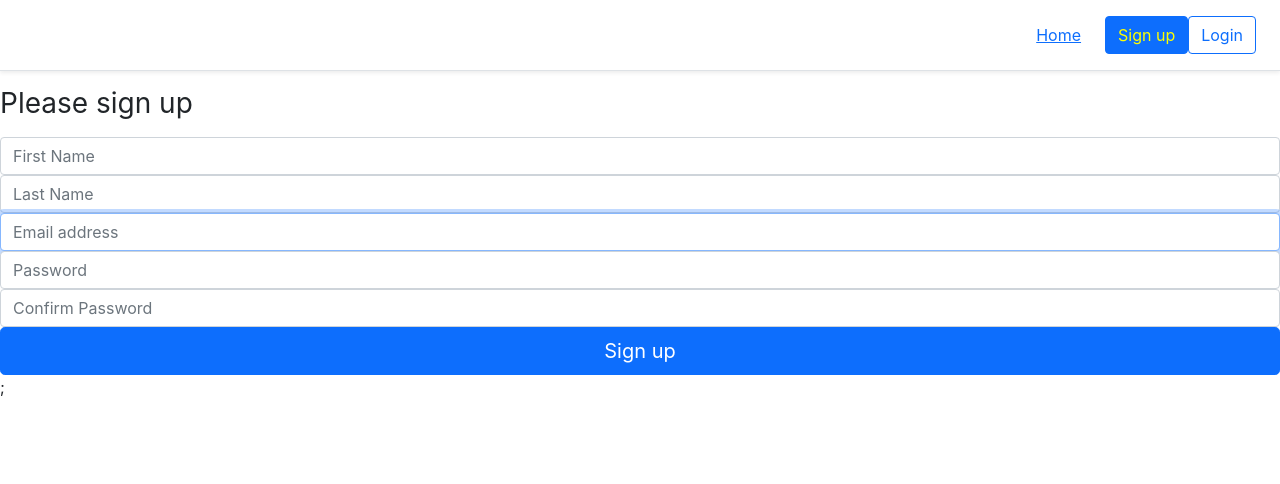
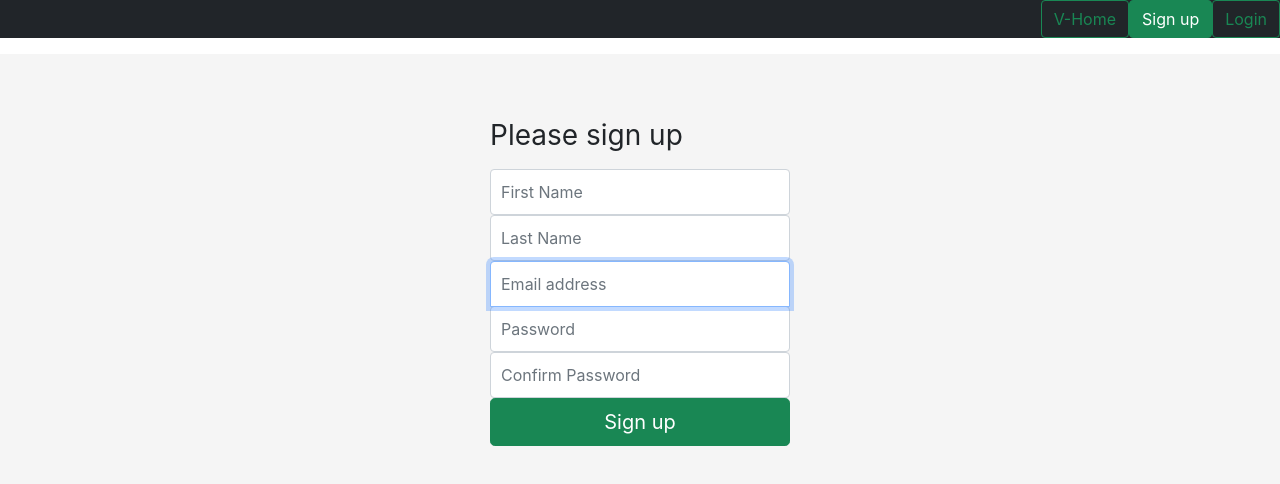
Before and after one commit to deaundrep/V-Project-, a React (Create React App) app in the folder v-frontend/: page /sign-up in a window 1280 px wide. Shown: the top 484 px of the page. Built offline with nearby package versions, Linux system fonts and the light colour scheme.

Commit message:
fixed login

```diff
--- a/v-frontend/src/component/AuthVHome/AuthVHome.js
+++ b/v-frontend/src/component/AuthVHome/AuthVHome.js
@@ -3,6 +3,8 @@ import { Link } from "react-router-dom";
 import axios from "axios";
 const CancelToken = axios.CancelToken;
 const source = CancelToken.source();
+const recipeID = "7902536d";
+const recipeKey = "35a44083dfc972140e0e16dd7a6d8388";
 
 export class AuthVHome extends Component {
     constructor(props) {
@@ -13,29 +15,23 @@ export class AuthVHome extends Component {
             isLoading: false,
             isError: false,
             errorMessage: "",
+            onlyVegan: false
         };
     }
+
     async componentDidMount() {
-        let randomTitle = ["vegan", "veggie", "vegetarian ", "vegetable"];
+        let randomTitle = ["vegan", "veggie"];
         let randomSelectedTitle = Math.floor(Math.random() * randomTitle.length);
         this.setState({
             isLoading: true,
         });
+
         try {
-            let vData = await axios.get(
-                `https://www.edamam.com//?apikey=b90a2f8b3a1bcb7ba21d19d4c285f715
-&s=${randomTitle[randomSelectedTitle]}`,
-                {
-                    cancelToken: source.token,
-                }
-            );
-            this.setState({
-                vArray: vData.data.Search,
-                isLoading: false,
-                vInput: "",
-            });
+            let vData = `https://api.edamam.com/search?q=${this.state.vInput}&app_id=${recipeID}&app_key=${recipeKey}&health=vegetarian`;
+            let payload = await axios.get(vData);
+            console.log(payload);
         } catch (e) {
-            console.log(e);
+            console.error(e);
         }
     }
     componentWillUnmount() {
@@ -63,10 +59,9 @@ export class AuthVHome extends Component {
             isLoading: true,
         });
         try {
-            let vData = await axios.get(
-                `https://www.edamam.com//?apikey=b90a2f8b3a1bcb7ba21d19d4c285f715
-&s=${this.state.vInput}`
-            );
+            let vData = `https://api.edamam.com/search?q=${this.state.vInput}&app_id=${recipeID}&app_key=${recipeKey}`;
+            let payload = await axios.get(vData);
+            console.log(payload);
             if (vData.data?.Response === "False") {
                 this.setState({
                     isLoading: false,
@@ -97,8 +92,7 @@ export class AuthVHome extends Component {
             });
             try {
                 let vData = await axios.get(
-                    `https://www.edamam.com//?apikey=b90a2f8b3a1bcb7ba21d19d4c285f715
-&s=${this.state.vInput}`
+                    `https://api.edamam.com/search?q=&app_id=${recipeID}&app_key=${recipeKey}${this.state.vInput}`
                 );
                 if (vData.data?.Response === "False") {
                     this.setState({
@@ -147,7 +141,7 @@ export class AuthVHome extends Component {
             <div style={{ marginTop: 50, textAlign: "center" }}>
                 <input
                     style={{ width: 450 }}
-                    name="VInput"
+                    name="vInput"
                     value={this.state.vInput}
                     onChange={this.handleVInput}
                     onKeyPress={this.handleSearchOnEnter}
@@ -165,7 +159,7 @@ export class AuthVHome extends Component {
                     )}
                 </div>
                 {this.state.isLoading ? (
-                    <div>...Loading</div>
+                    <div>knn</div>
                 ) : (
                         <div className="row">{this.showVArrayList()}</div>
                     )}
--- a/v-frontend/src/component/Login/Login.js
+++ b/v-frontend/src/component/Login/Login.js
@@ -3,6 +3,8 @@ import axios from "axios";
 import { toast } from "react-toastify";
 import jwtDecode from "jwt-decode";
 import { checkIsUserLoggedIn } from "../lib/helper";
+import "./Login.css"
+
 
 export class Login extends Component {
     state = {
@@ -56,13 +58,14 @@ export class Login extends Component {
     render() {
         const { email, password } = this.state;
         return (
-            <div className="form-body">
-                <main className="form-signin">
+            <div className=" text-center">
+                <main className=" form-signin">
                     <form onSubmit={this.handleLoginSubmit}>
+                    <img class="mb-4" src="https://manfonhealth.files.wordpress.com/2013/01/nutrition.jpg" alt="300" width="300" height="300"></img>
                         <h1 className="h3 mb-3 fw-normal">Please login</h1>
 
-                <label htmlFor="inputEmail" className="visually-hidden">
-                Email address
+                <label htmlFor="inputEmail" className=" form-floating"  >
+                Email address:
                 </label>
         <input
             type="email"
@@ -77,11 +80,10 @@ export class Login extends Component {
 
             />
 
-        <label htmlFor="inputPassword" className="visually-hidden">
-            Password
+        <label htmlFor="inputPassword" className="form-floating">
+            Password:
             </label>
                         <input
-                            //type="password"
                             type="text"
                             id="inputPassword"
                             className="form-control"
@@ -91,11 +93,13 @@ export class Login extends Component {
                             value={password}
                             onChange={this.handleLogin}
                         />
-                        <button className="w-100 btn btn-lg btn-primary" type="submit">
+                        <button className="w-100 btn btn-lg btn-success" type="submit">
                             Login
             </button>
+
                     </form>
                 </main>
+
             </div>
         );
     }
--- a/v-frontend/src/component/Navbar/Navbar.css
+++ b/v-frontend/src/component/Navbar/Navbar.css
@@ -4,6 +4,8 @@ max-width: 960px;
 
 .pricing-header {
 max-width: 700px;
+color: black;
+
 }
 
 .active-class-style {
--- a/v-frontend/src/component/Navbar/Navbar.js
+++ b/v-frontend/src/component/Navbar/Navbar.js
@@ -5,34 +5,35 @@ import "./Navbar.css";
 
 function Navbar(props) {
     return (
-        <header className="d-flex flex-column flex-md-row align-items-center p-3 px-md-4 mb-3 bg-body border-bottom shadow-sm">
+        <header className="d-flex flex-column flex-md-row align-items-center p- px-md-0 mb-3 bg-dark" >
             <p className="h5 my-0 me-md-auto fw-normal">
                 <Link to="/">
                     <i className="fas fa-film"></i>
                 </Link>
             </p>
-            <nav className="my-2 my-md-0 me-md-3">
+            <nav className="my-2 my-md-0 me-md-0">
                 <NavLink
                     exact
-                    className="p-2"
+                    className="btn btn-outline-success"
+                    activeStyle={{ color: "green" }}
                     activeClassName="active-class-style"
                     to={props.user ? "/v-home" : "/home"}
                 >
-                    {props.user ? "V Search " : "Home"}
+                    {props.user ? "V-Search 🌱🍏🌱" : "V-Home"}
                 </NavLink>
             </nav>
             {props.user ? (
                 <>
 
                     <NavLink
-                        className="btn btn-outline-primary"
-                        activeStyle={{ color: "yellow" }}
+                        className="btn btn-outline-success"
+                        activeStyle={{ color: "white" }}
                         to="/profile"
                     >
                         {props.user.email}
                     </NavLink>
                     <Link
-                        className="btn btn-outline-primary"
+                        className="btn btn-outline-success"
                         to="/login"
                         onClick={props.handleUserLogout}
                     >
@@ -42,15 +43,15 @@ function Navbar(props) {
             ) : (
                     <>
                         <NavLink
-                            className="btn btn-outline-primary"
-                            activeStyle={{ color: "yellow" }}
+                            className="btn btn-outline-success"
+                            activeStyle={{ color: "white" }}
                             to="/sign-up"
                         >
                             Sign up
                 </NavLink>
                         <NavLink
-                            className="btn btn-outline-primary"
-                            activeStyle={{ color: "yellow" }}
+                            className="btn btn-outline-success"
+                            activeStyle={{ color: "white" }}
                             to="/login"
                         >
                             Login
--- a/v-frontend/src/component/Profile/Profile.js
+++ b/v-frontend/src/component/Profile/Profile.js
@@ -187,7 +187,7 @@ export class Profile extends Component {
                             onChange={this.handleOnPasswordChange}
                         />
                         <button
-                            className="w-100 btn btn-lg btn-primary"
+                            className="w-100 btn btn-lg btn-success"
                             type="submit"
 
                             disabled={this.state.disabledSubmitButton}
--- a/v-frontend/src/component/SignUp/SignUp.css
+++ b/v-frontend/src/component/SignUp/SignUp.css
@@ -0,0 +1,42 @@
+html,
+body {
+height: 100%;
+}
+
+.form-body {
+display: flex;
+align-items: center;
+padding-top: 50px;
+padding-bottom: 50px;
+background-color: #f5f5f5;
+}
+
+.form-signin {
+width: 100%;
+max-width: 330px;
+padding: 15px;
+margin: auto;
+}
+.form-signin .checkbox {
+font-weight: 400;
+}
+.form-signin .form-control {
+position: relative;
+box-sizing: border-box;
+height: auto;
+padding: 10px;
+font-size: 16px;
+}
+.form-signin .form-control:focus {
+z-index: 2;
+}
+.form-signin input[type="email"] {
+margin-bottom: -1px;
+border-bottom-right-radius: 0;
+border-bottom-left-radius: 0;
+}
+.form-signin input[type="password"] {
+margin-bottom: 10px;
+border-top-left-radius: 0;
+border-top-right-radius: 0;
+}
--- a/v-frontend/src/component/SignUp/SignUp.js
+++ b/v-frontend/src/component/SignUp/SignUp.js
@@ -90,7 +90,7 @@ export class SignUp extends Component {
         let { firstName, lastName, email, password, isError } = this.state;
 
         if (isError) {
-            toast.error("&#128205; Please fix your password!", {
+            toast.error(" Please fix your password!", {
                 position: "top-center",
                 autoClose: 5000,
                 hideProgressBar: false,
@@ -118,7 +118,7 @@ export class SignUp extends Component {
                 confirmPassword: "",
             });
 
-            toast.success("successful &#128267; Please go login", {
+            toast.success("successful Please go login", {
                 position: "top-center",
                 autoClose: 5000,
                 hideProgressBar: false,
@@ -229,16 +229,18 @@ export class SignUp extends Component {
                             onChange={this.handleOnPasswordChange}
                         />
                         <button
-                            className="w-100 btn btn-lg btn-primary"
+                            className="w-100 btn btn-lg btn-success"
                             type="submit"
                             disabled={isError ? true : false}
                         >
                             Sign up
             </button>
                     </form>
+
                 </main>
-        ;
+
             </div>
+
         );
     }
 }
```
Also changed, not shown: v-frontend/src/component/AuthVHome/VDetail.js (added, +12 -0 lines), v-frontend/src/component/Login/Login.css (added).
